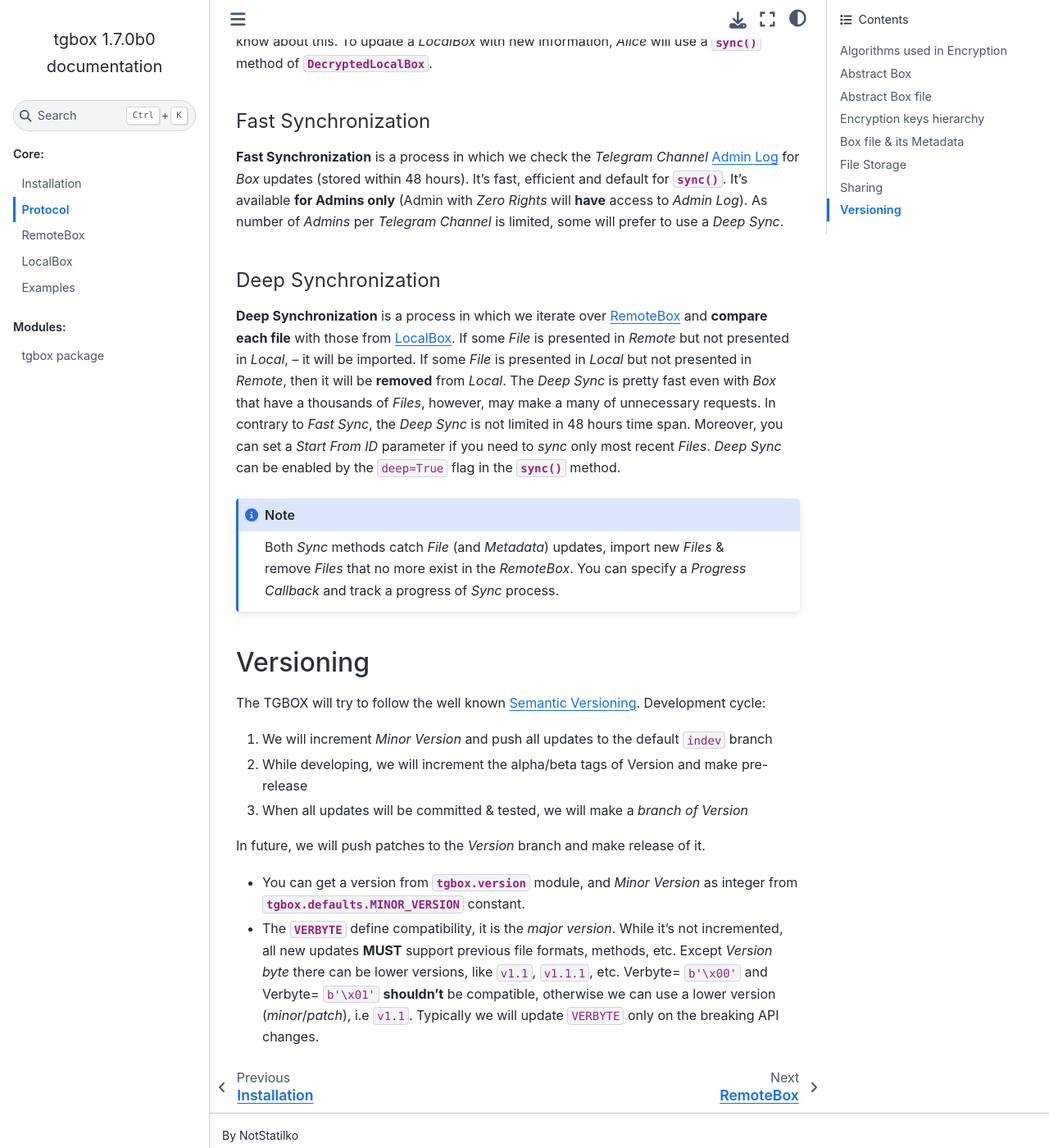
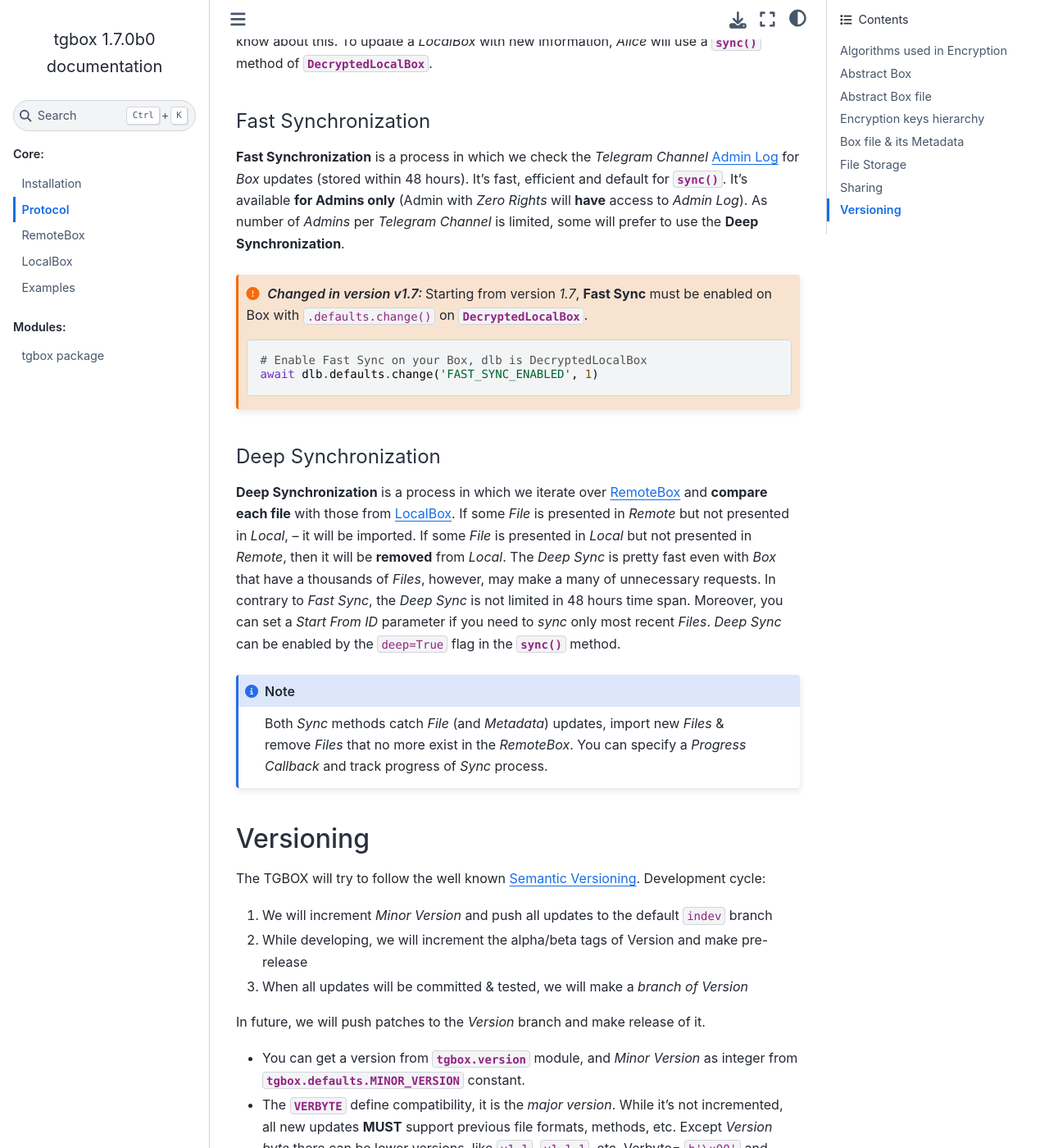
Before and after one commit to NonProjects/tgbox, a Sphinx documentation site: the page built from docs/protocol.rst, in a window 1280 px wide and 1400 px high, scrolled down 19039 px. Shown: the whole window at 82% size. Built offline with Sphinx 7.4.7 and the Sphinx Book theme 1.1.4, drawn with Linux system fonts in a browser that asks for light colours; the version number is read from the project's files by our own code.

Commit message:
Note about `FAST_SYNC_ENABLED`

```diff
--- a/docs/protocol.rst
+++ b/docs/protocol.rst
@@ -600,7 +600,15 @@
 Fast Synchronization
 ^^^^^^^^^^^^^^^^^^^^
 
-**Fast Synchronization** is a process in which we check the *Telegram Channel* `Admin Log <https://core.telegram.org/api/recent-actions>`_ for *Box* updates (stored within 48 hours). It's fast, efficient and default for :meth:`~tgbox.api.local.DecryptedLocalBox.sync`. It's available **for Admins only** (Admin with *Zero Rights* will **have** access to *Admin Log*). As number of *Admins* per *Telegram Channel* is limited, some will prefer to use a *Deep Sync*.
+**Fast Synchronization** is a process in which we check the *Telegram Channel* `Admin Log <https://core.telegram.org/api/recent-actions>`_ for *Box* updates (stored within 48 hours). It's fast, efficient and default for :meth:`~tgbox.api.local.DecryptedLocalBox.sync`. It's available **for Admins only** (Admin with *Zero Rights* will **have** access to *Admin Log*). As number of *Admins* per *Telegram Channel* is limited, some will prefer to use the **Deep Synchronization**.
+
+.. versionchanged:: v1.7
+   Starting from version *1.7*, **Fast Sync** must be enabled on Box with ``.defaults.change()`` on :class:`~tgbox.api.local.DecryptedLocalBox`.
+
+   .. code-block:: python
+
+        # Enable Fast Sync on your Box, dlb is DecryptedLocalBox
+        await dlb.defaults.change('FAST_SYNC_ENABLED', 1)
 
 Deep Synchronization
 ^^^^^^^^^^^^^^^^^^^^
@@ -608,7 +616,7 @@
 **Deep Synchronization** is a process in which we iterate over :doc:`remotebox` and **compare each file** with those from :doc:`localbox`. If some *File* is presented in *Remote* but not presented in *Local*, -- it will be imported. If some *File* is presented in *Local* but not presented in *Remote*, then it will be **removed** from *Local*. The *Deep Sync* is pretty fast even with *Box* that have a thousands of *Files*, however, may make a many of unnecessary requests. In contrary to *Fast Sync*, the *Deep Sync* is not limited in 48 hours time span. Moreover, you can set a *Start From ID* parameter if you need to *sync* only most recent *Files*. *Deep Sync* can be enabled by the ``deep=True`` flag in the :meth:`~tgbox.api.local.DecryptedLocalBox.sync` method.
 
 .. note::
-   Both *Sync* methods catch *File* (and *Metadata*) updates, import new *Files* & remove *Files* that no more exist in the *RemoteBox*. You can specify a *Progress Callback* and track a progress of *Sync* process.
+   Both *Sync* methods catch *File* (and *Metadata*) updates, import new *Files* & remove *Files* that no more exist in the *RemoteBox*. You can specify a *Progress Callback* and track progress of *Sync* process.
 
 Versioning
 ----------
```
